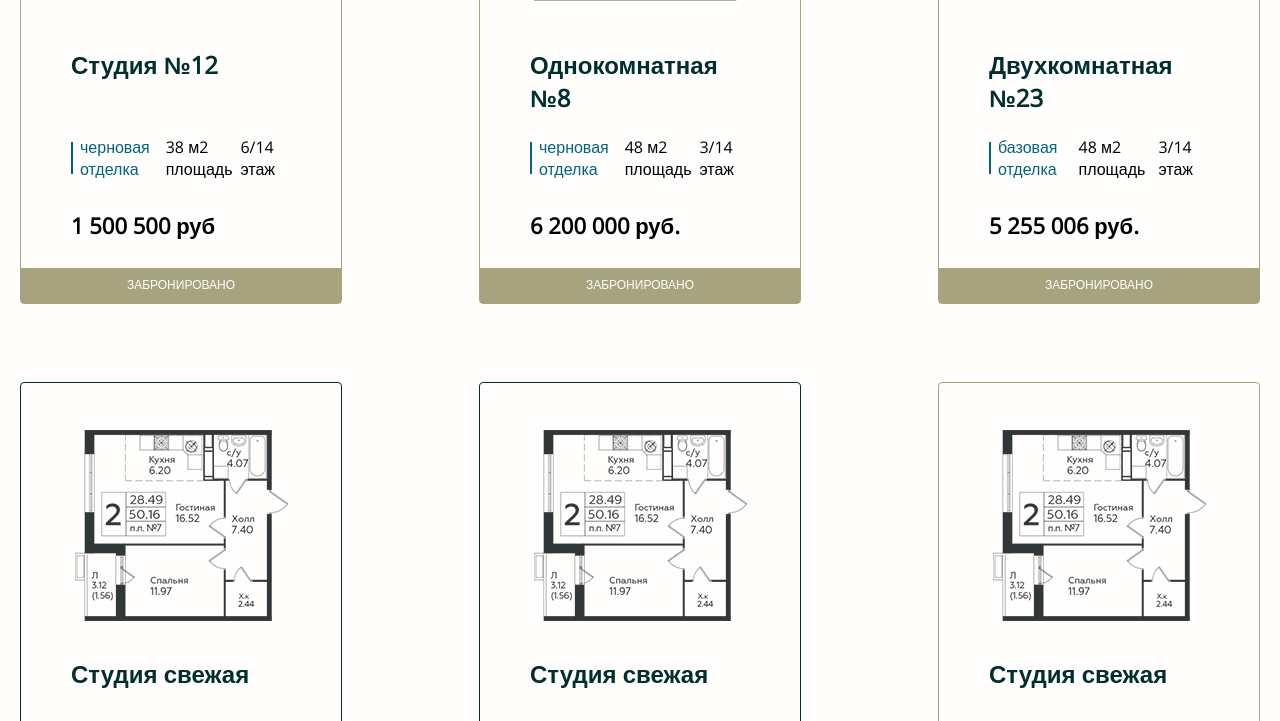
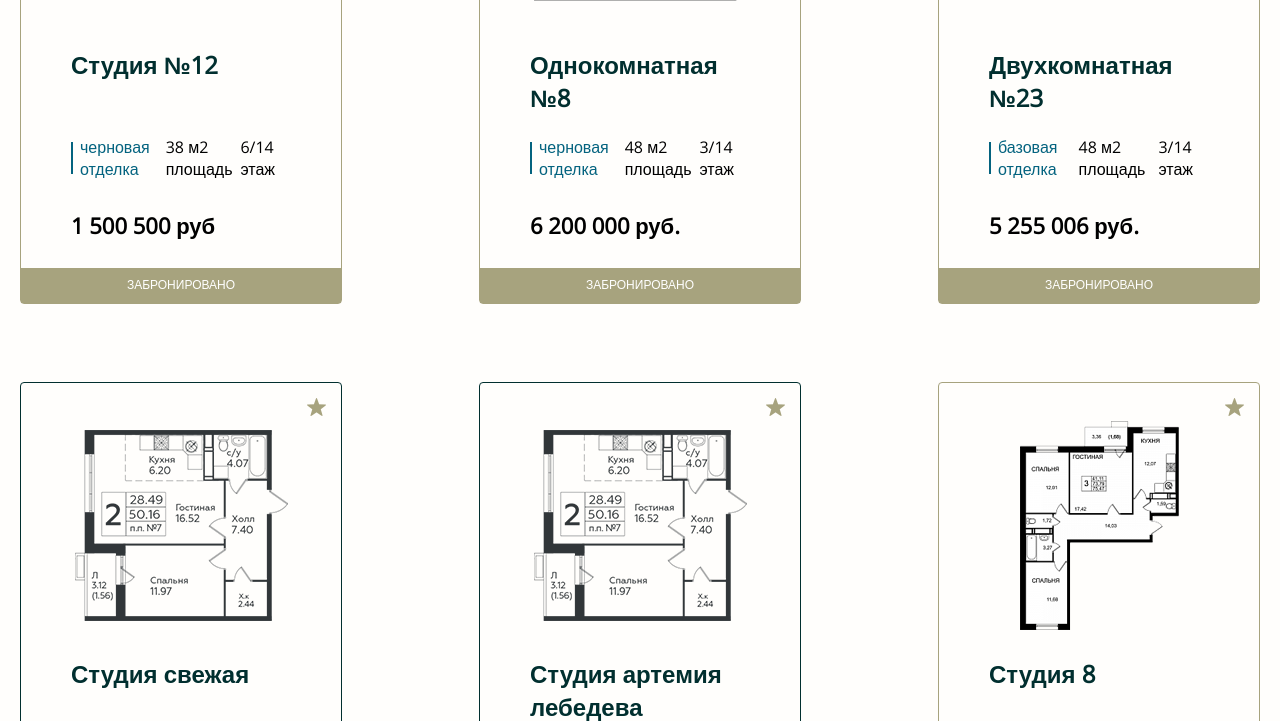
Before and after one commit to PinkHonkKongGmr/kvartiries, a website built with webpack: page index.html in a window 1280 px wide. Both pictures are taken after a click on the button "Показать ещё". Shown: the part 2436-3157 px from the top of the page. Built offline with nearby package versions, Linux system fonts and the light colour scheme.

Commit message:
Add files via upload

```diff
--- a/goods.json
+++ b/goods.json
@@ -2,9 +2,9 @@
   "products": [{
       "name": "Студия свежая",
       "cost": "1 900 000 руб",
-      "finish": "без<br>отделки",
-      "sq":"28 м2<br> площадь",
-      "floor":"12/14<br> этаж",
+      "finish": "под<br>ключ",
+      "sq":"2,8 м2<br> площадь",
+      "floor":"1/14<br> этаж",
       "image": "img/632u.png",
       "vacanse":"свободно",
       "rooms":"100",
@@ -12,11 +12,11 @@
       "star":"img/starEmpty.png"
     },
     {
-      "name": "Студия свежая",
-      "cost": "1 900 000 руб",
-      "finish": "без<br>отделки",
-      "sq":"28 м2<br> площадь",
-      "floor":"12/14<br> этаж",
+      "name": "Студия артемия лебедева",
+      "cost": "2 900 000 руб",
+      "finish": "под<br>горшок",
+      "sq":"280 м2<br> площадь",
+      "floor":"8/14<br> этаж",
       "image": "img/632u.png",
       "vacanse":"свободно",
       "rooms":"100",
@@ -24,12 +24,12 @@
       "star":"img/starEmpty.png"
     },
     {
-      "name": "Студия свежая",
-      "cost": "1 900 000 руб",
-      "finish": "без<br>отделки",
+      "name": "Студия 8",
+      "cost": "3 900 000 руб",
+      "finish": "под<br>ключ",
       "sq":"28 м2<br> площадь",
-      "floor":"12/14<br> этаж",
-      "image": "img/632u.png",
+      "floor":"1/14<br> этаж",
+      "image": "img/46u.png",
       "vacanse":"забронировано",
       "rooms":"100",
       "price":"1900000",
--- a/index.html
+++ b/index.html
@@ -77,12 +77,12 @@
         <div class="imgBox"><img src="img/632u.png" alt=""></div>
         <div class="flatName">Студия №44</div>
         <div class="charBox">
-          <span>без<br>отделки</span>
-          <span>28 м2<br> площадь</span>
-          <span>12/14<br> этаж</span>
+          <span class="finish">без<br>отделки</span>
+          <span class="sq">28 м2<br> площадь</span>
+          <span class="floor">12/14<br> этаж</span>
         </div>
         <div class="price">1 900 000 руб.</div>
-        <button>Забронировано</button>
+        <button class="btn">Забронировано</button>
       </div>
       <div class="mainItem free" data-price='1666666' data-rooms='101'>
         <div class="star"><img src="img/starEmpty.png" alt=""></div>
--- a/src/tableControl.js
+++ b/src/tableControl.js
@@ -13,8 +13,83 @@ var priceUP = document.querySelector('.sortPrice .up');
 var priceDown = document.querySelector('.sortPrice .down');
 var roomUP = document.querySelector('.sortRooms .up');
 var roomDown = document.querySelector('.sortRooms .down');
+var flatStatuses = [
+  ["свободно", 'free'],
+  ["забронировано", 'book'],
+  ["продано", 'bought']
+]
 // --------------конец группы-----------------------
 
+// Создаём класс-конструктор элементов таблицы
+class tableBuilder {
+  constructor(element) {
+    this.element = element;
+  }
+
+  renew(atPr, arRm) {
+    this.element.setAttribute('data-price', atPr);
+    this.element.setAttribute('data-rooms', arRm);
+    this.element.classList.add('jsonData');
+  }
+
+  pictureControl(image) {
+
+    for (let i = 0; i < this.element.childNodes.length; i++) {
+      if (this.element.childNodes[i].className === 'imgBox') {
+        this.element.childNodes[i].firstChild.src = image;
+      }
+    }
+  }
+
+  charBoxControl(ch1, ch2, ch3) {
+    for (let i = 0; i < this.element.childNodes.length; i++) {
+
+      if (this.element.childNodes[i].className === 'charBox') {
+        let parent = this.element.childNodes[i];
+        for (let i = 0; i < parent.childNodes.length; i++) {
+          if (parent.childNodes[i].className === 'finish') {
+            parent.childNodes[i].innerHTML = ch1;
+          }
+          if (parent.childNodes[i].className === 'sq') {
+            parent.childNodes[i].innerHTML = ch2;
+          }
+          if (parent.childNodes[i].className === 'floor') {
+            parent.childNodes[i].innerHTML = ch3;
+          }
+        }
+      }
+    }
+  }
+
+  nameControl(name) {
+    for (let i = 0; i < this.element.childNodes.length; i++) {
+      if (this.element.childNodes[i].className === 'flatName') {
+        this.element.childNodes[i].innerHTML = name;
+      }
+    }
+  }
+  priceControl(price) {
+    for (let i = 0; i < this.element.childNodes.length; i++) {
+      if (this.element.childNodes[i].className === 'price') {
+        this.element.childNodes[i].innerHTML = price;
+      }
+    }
+  }
+  bottomControl(status) {
+    for (let i = 0; i < this.element.childNodes.length; i++) {
+      if (this.element.childNodes[i].className === 'btn') {
+        this.element.childNodes[i].innerHTML = status;
+      }
+    }
+  }
+  classControl(compare, arr) {
+    for (let status of arr) {
+      if (compare == status[0]) {
+        this.element.classList.add(status[1]);
+      }
+    }
+  }
+}
 
 // БЛОК КОНТРОЛЯ ТАБЛИЦЫ
 // обновления таблицы
@@ -82,13 +157,13 @@ fetch('./goods.json').then(function(response) {
 }).then(function(data) {
 
   smButton.onclick = function() {
-    var dataCont = data.products;
+    let dataCont = data.products;
     // проверяем обновились ли данные
 
     if (dataCont == dataTemp) {
-      var jsonData = document.querySelectorAll('.jsonData');
-      for (var i = 0; i < jsonData.length; i++) {
-        jsonData[i].classList.toggle('hide');
+      var cards = document.querySelectorAll('.jsonData');
+      for (let card of cards) {
+        card.classList.toggle('hide');
       }
     }
     // если нет то скрываем-показываем
@@ -97,57 +172,17 @@ fetch('./goods.json').then(function(response) {
       // если обновились то обновляем)
       dataCont != dataTemp) {
       dataTemp = data.products;
-      for (var i = 0; i < data.products.length; i++) {
-        var item = document.createElement('div');
-        item.classList.add('mainItem', 'jsonData');
-        var imageBox = document.createElement('div');
-        imageBox.classList.add('imgBox');
-        var image = document.createElement('img');
-        image.src = data.products[i].image;
-        imageBox.appendChild(image);
-        item.appendChild(imageBox);
-        item.setAttribute('data-price', data.products[i].price);
-        item.setAttribute('data-rooms', data.products[i].rooms);
-
-        var newcharBox = document.createElement('div');
-        newcharBox.classList.add('charBox');
-        var span1 = document.createElement('span');
-        var span2 = document.createElement('span');
-        var span3 = document.createElement('span');
-
-        var newFlat = document.createElement('div');
-        newFlat.classList.add('flatName');
-        newFlat.innerHTML = data.products[i].name;
-
-        span1.innerHTML = data.products[i].finish;
-        span2.innerHTML = data.products[i].sq;
-        span3.innerHTML = data.products[i].floor;
-
-        newcharBox.appendChild(span1);
-        newcharBox.appendChild(span2);
-        newcharBox.appendChild(span3);
-        item.appendChild(newFlat);
-        item.appendChild(newcharBox);
-
-        var newPrice = document.createElement('div');
-        newPrice.classList.add('price');
-        newPrice.innerHTML = data.products[i].cost;
-
-        item.appendChild(newPrice);
-
-        var button = document.createElement('button');
-
-        if (data.products[i].vacanse == "свободно") {
-          item.classList.add('free');
-        }
-        if (data.products[i].vacanse == "забронировано") {
-          item.classList.add('book');
-        }
-        if (data.products[i].vacanse == "продано") {
-          item.classList.add('bought');
-        }
-        button.innerHTML = data.products[i].vacanse;
-        item.appendChild(button);
+      for (let flat of data.products) {
+        let itemTemplate = document.querySelector('.mainItem').cloneNode(true);
+        let item = itemTemplate;
+        let itemoperations = new tableBuilder(item);
+        itemoperations.renew(flat.price, flat.rooms);
+        itemoperations.pictureControl(flat.image);
+        itemoperations.charBoxControl(flat.finish, flat.sq, flat.floor);
+        itemoperations.nameControl(flat.name);
+        itemoperations.priceControl(flat.cost);
+        itemoperations.classControl(flat.vacanse, flatStatuses)
+        itemoperations.bottomControl(flat.vacanse)
         main_items_wrapper.insertBefore(item, showMore);
       }
     }
```
Also changed, not shown: dist/main.js, 1 other file.
